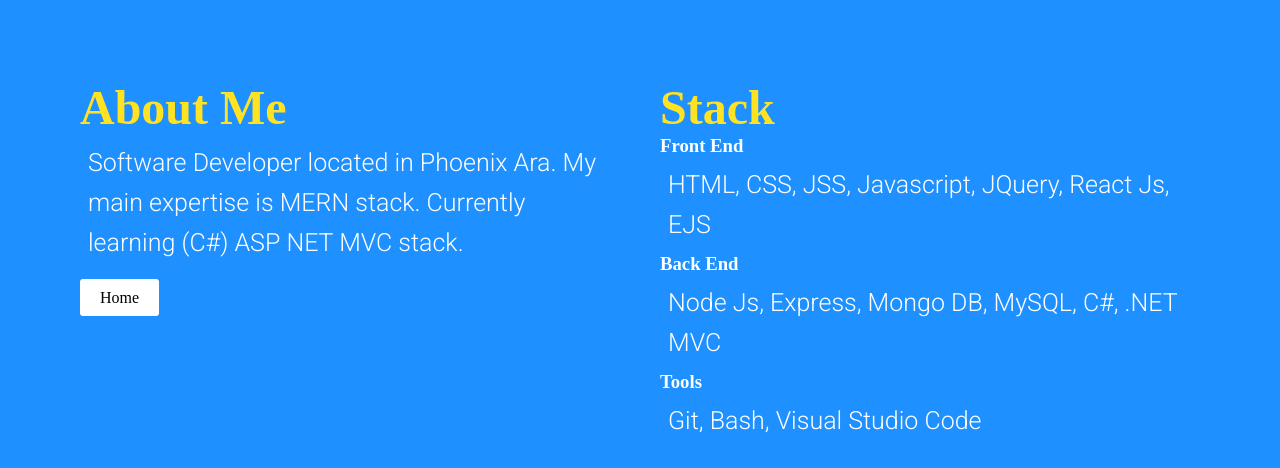
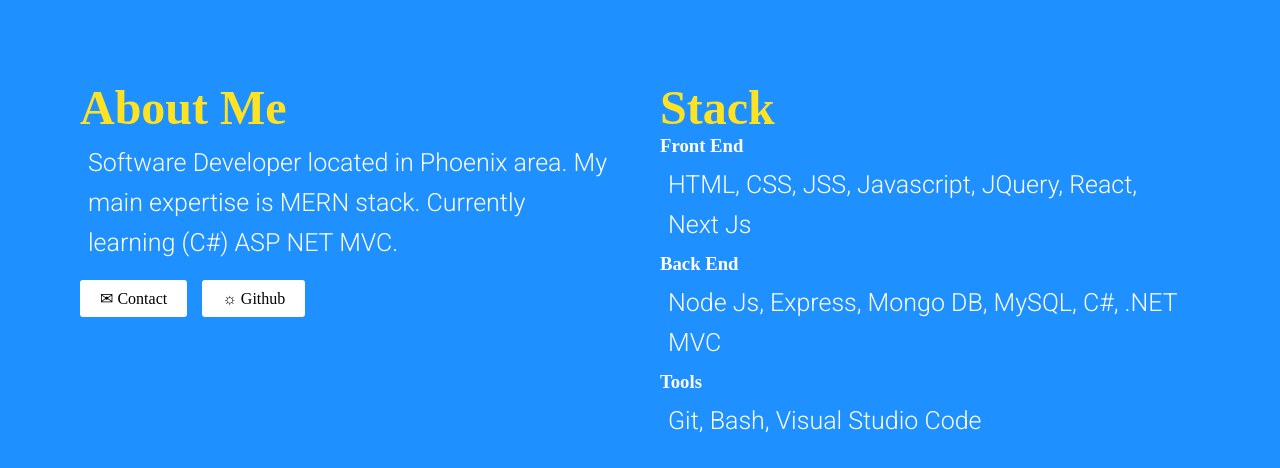
Before and after one commit to realdanilo/nextjs-portfolio, a Next.js app: page /info in a window 1280 px wide. Shown: the top 468 px of the page. Built offline with nearby package versions, Linux system fonts and the light colour scheme; a web font is replaced by a local one.

Commit message:
info page ready

```diff
--- a/pages/index.js
+++ b/pages/index.js
@@ -14,8 +14,8 @@ export default function Home() {
         </div>
 
         <div className={styles.navigation}>
-          <Link href="/projects">Projects</Link>
-          <Link href="/info">Info</Link>
+          <Link href="/projects">&#xd7; Projects</Link>
+          <Link href="/info">&#x2709; Info</Link>
         </div>
       </div>
     </>
--- a/pages/info.js
+++ b/pages/info.js
@@ -1,6 +1,5 @@
 import styles from "../styles/Info.module.css"
 import SEO from "../components/SEO"
-import Link from "next/link"
 
 export default function(){
     return(
@@ -10,16 +9,18 @@ export default function(){
                 <div>
                     <h1 className={styles.title}>About Me</h1>
                     <p>
-                        Software Developer located in Phoenix Ara. My main expertise is MERN stack. Currently learning (C#) ASP NET MVC stack.
+                        Software Developer located in Phoenix area. My main expertise is MERN stack. Currently learning (C#) ASP NET MVC.
                     </p>
                     <br/>
-                    <Link href="/">Home</Link>
+                    <a href="mailto:danilomera.10@gmail.com">&#x2709; Contact</a>
+                    <a href="https://github.com/realdanilo" target="_blank">&#x263C; Github</a>
+
                     <br/>
                 </div>
                 <div>
                     <h1 className={styles.title}>Stack</h1>
                     <h3>Front End</h3>
-                    <p>HTML, CSS, JSS, Javascript, JQuery, React Js, EJS</p>
+                    <p>HTML, CSS, JSS, Javascript, JQuery, React, Next Js</p>
                     <h3>Back End</h3>
                     <p>Node Js, Express, Mongo DB, MySQL, C#, .NET MVC</p>
                     <h3>Tools</h3>
--- a/styles/Info.module.css
+++ b/styles/Info.module.css
@@ -2,6 +2,7 @@
   display: grid;
   padding: 2rem;
 }
+
 .container > div {
   min-height: 300px;
 }
@@ -9,6 +10,7 @@
   padding: 10px 20px;
   background-color: white;
   border-radius: 3px;
+  margin-right: 15px;
 }
 .container h1 {
   font-size: 3rem;
```
